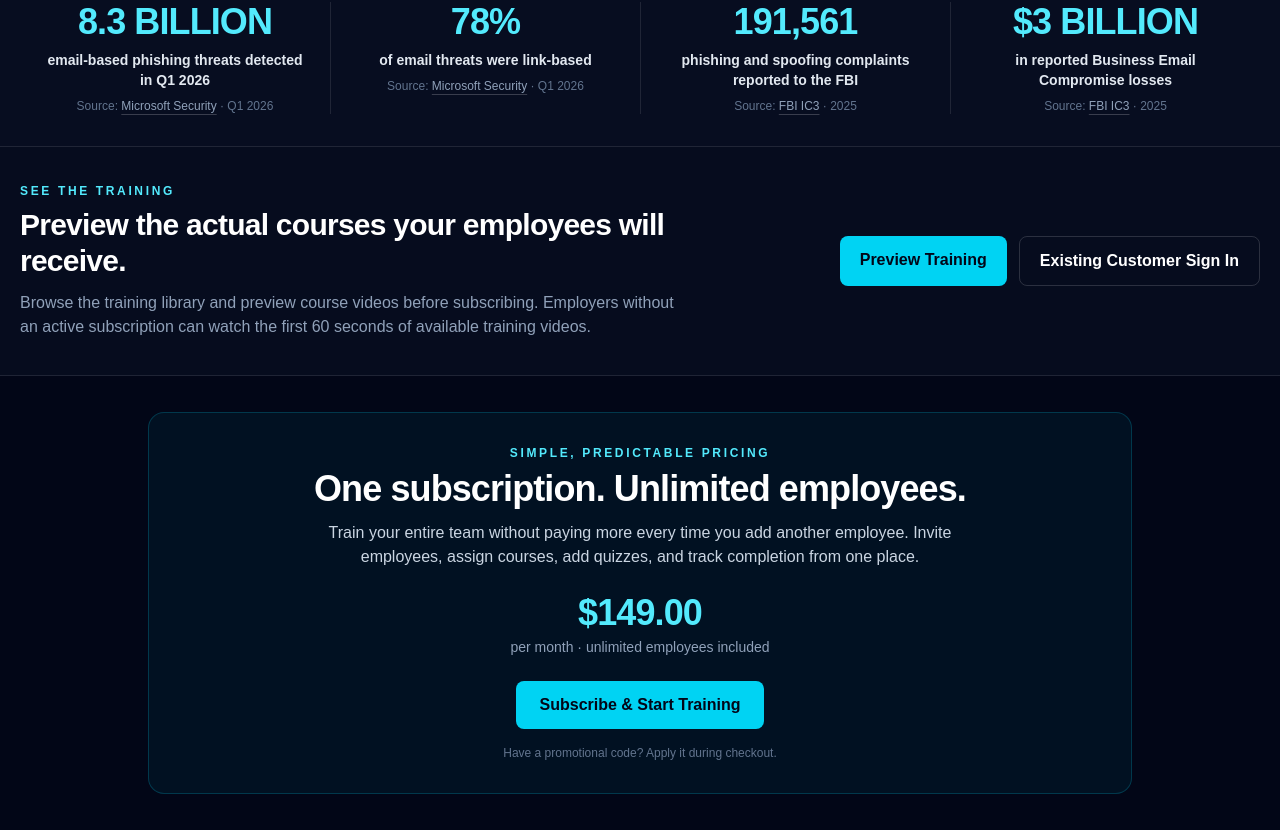
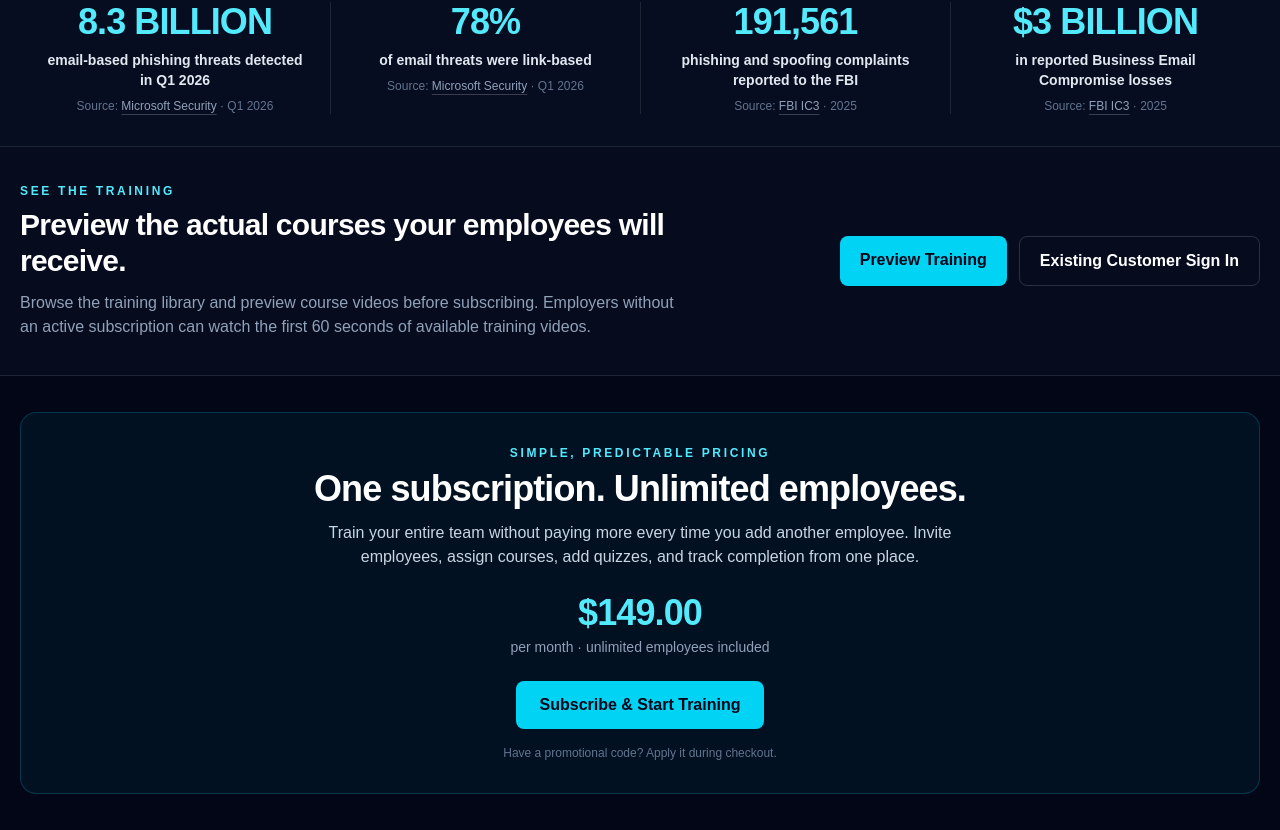
Before and after one commit to microsecs/cyber-training-platform, a Next.js app: page / in a window 1280 px wide. Shown: the part 822-1652 px from the top of the page. Built offline with nearby package versions, Linux system fonts and the light colour scheme; no server answers; the database is empty.

Commit message:
simple home page

```diff
--- a/src/app/page.tsx
+++ b/src/app/page.tsx
@@ -136,7 +136,7 @@
       </section>
 
       <section id="subscribe">
-        <div className="mx-auto max-w-5xl px-5 py-8 md:py-9">
+        <div className="mx-auto max-w-7xl px-5 py-8 md:py-9">
           <div className="rounded-2xl border border-cyan-400/20 bg-cyan-400/[0.055] px-6 py-7 text-center md:px-10 md:py-8">
             <div className="text-xs font-semibold uppercase tracking-[0.22em] text-cyan-300">
               {settings.pricingEyebrow}
```
